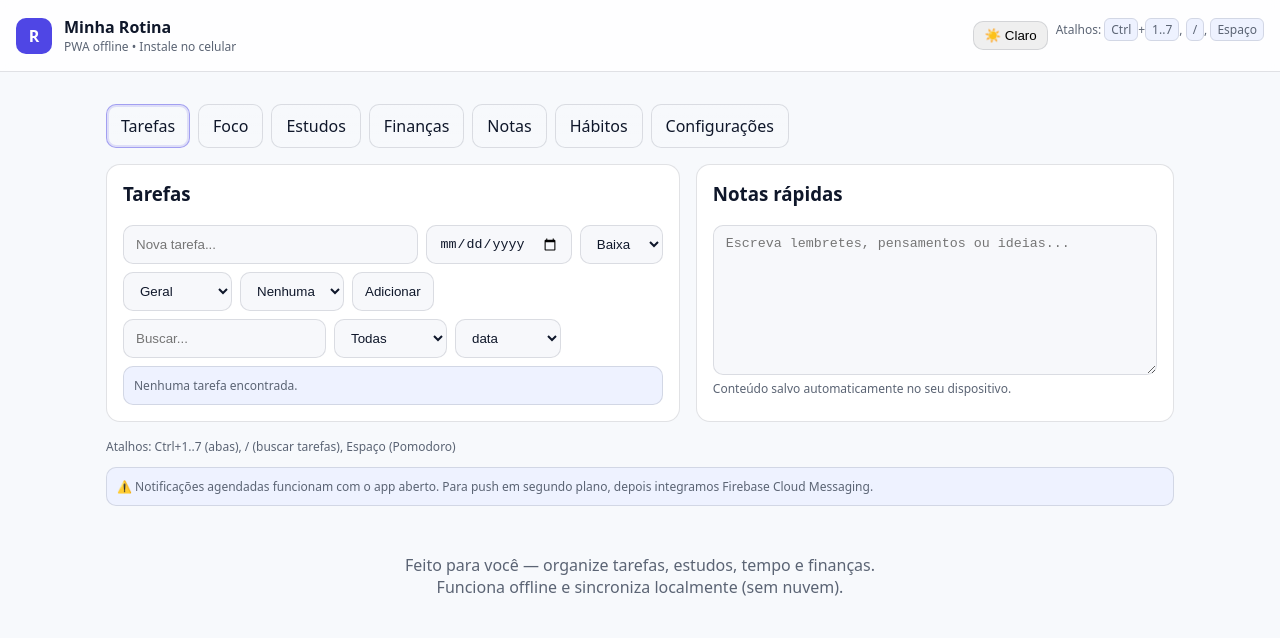
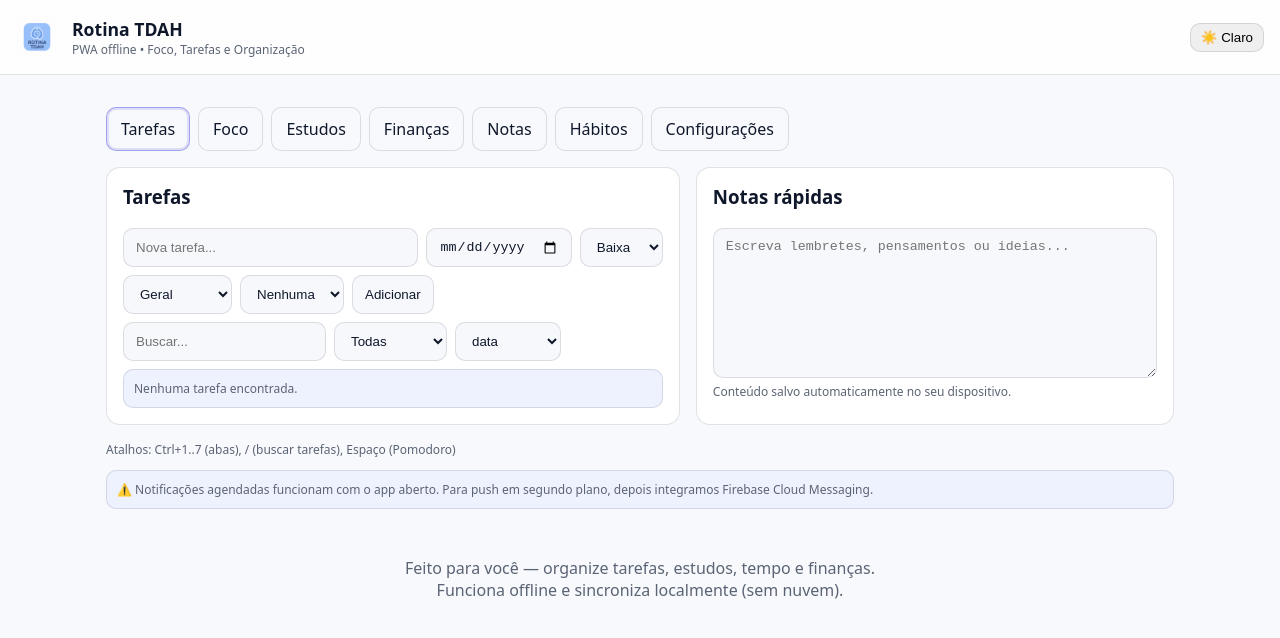
Before and after one commit to TenorioDevfullStack/tdah_pwa, a Next.js app: page / in a window 1280 px wide. Shown: the top 638 px of the page. Built offline with nearby package versions, Linux system fonts and the light colour scheme.

Commit message:
chore: muda nome para Rotina TDAH e adiciona logo no header

```diff
--- a/components/Header.jsx
+++ b/components/Header.jsx
@@ -1,6 +1,7 @@
 "use client";
 
 import { useEffect, useState } from "react";
+import Image from "next/image";
 
 function useTheme() {
   const [theme, setTheme] = useState("dark");
@@ -31,22 +32,23 @@ export default function Header() {
 
   return (
     <header className="header">
-      <div className="brand">
-        <div className="logo">R</div>
+      <div className="brand" style={{ gap: "14px" }}>
+        <Image
+          src="/icons/icon-192.png"
+          alt="Logo Rotina TDAH"
+          width={42}
+          height={42}
+          style={{ borderRadius: "10px" }}
+        />
         <div>
-          <div style={{ fontWeight: 800 }}>Minha Rotina</div>
-          <div className="small">PWA offline • Instale no celular</div>
+          <div style={{ fontWeight: 800, fontSize: "1.1rem" }}>Rotina TDAH</div>
+          <div className="small">PWA offline • Foco, Tarefas e Organização</div>
         </div>
       </div>
       <div className="row">
         <button className="theme-toggle" onClick={toggle}>
           {theme === "dark" ? "🌙 Escuro" : "☀️ Claro"}
         </button>
-        <div className="small">
-          Atalhos: <span className="kbd">Ctrl</span>+
-          <span className="kbd">1..7</span>, <span className="kbd">/</span>,{" "}
-          <span className="kbd">Espaço</span>
-        </div>
       </div>
     </header>
   );
```
Also changed, not shown: public/manifest.json.
